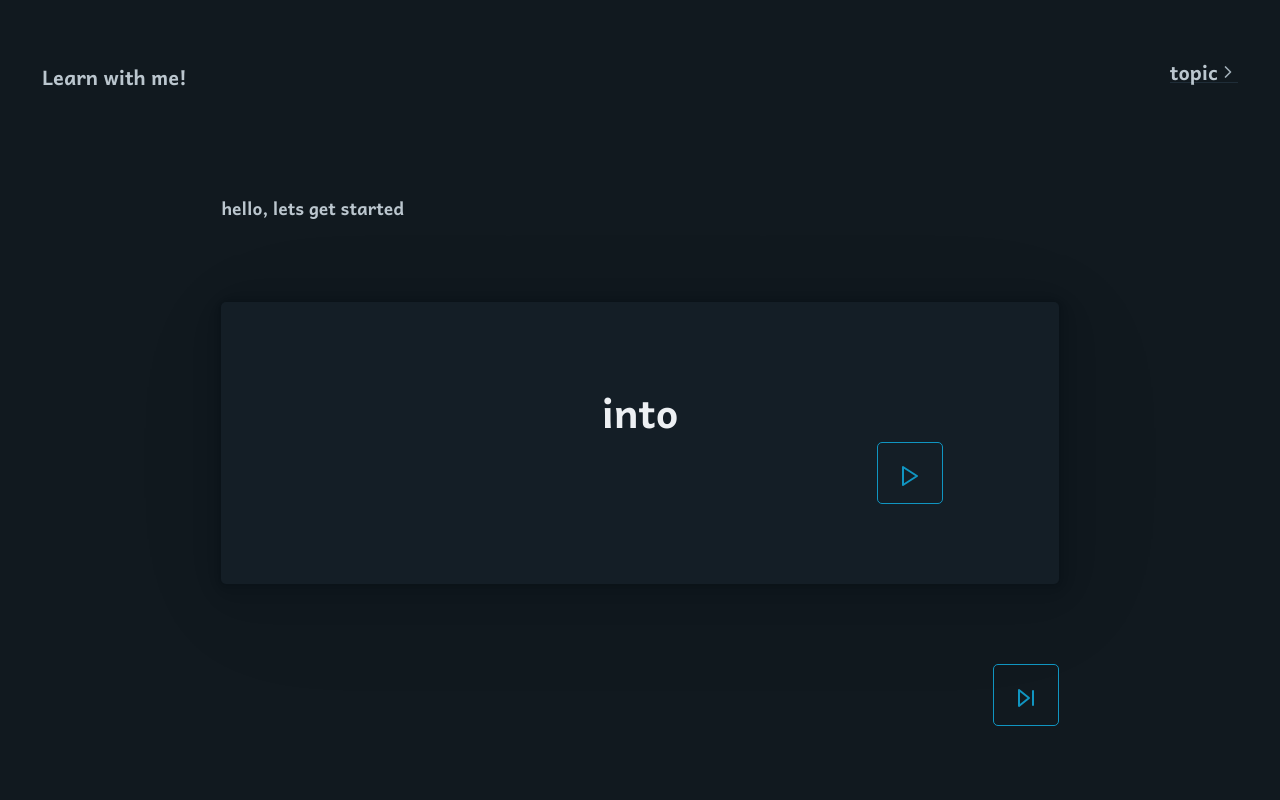
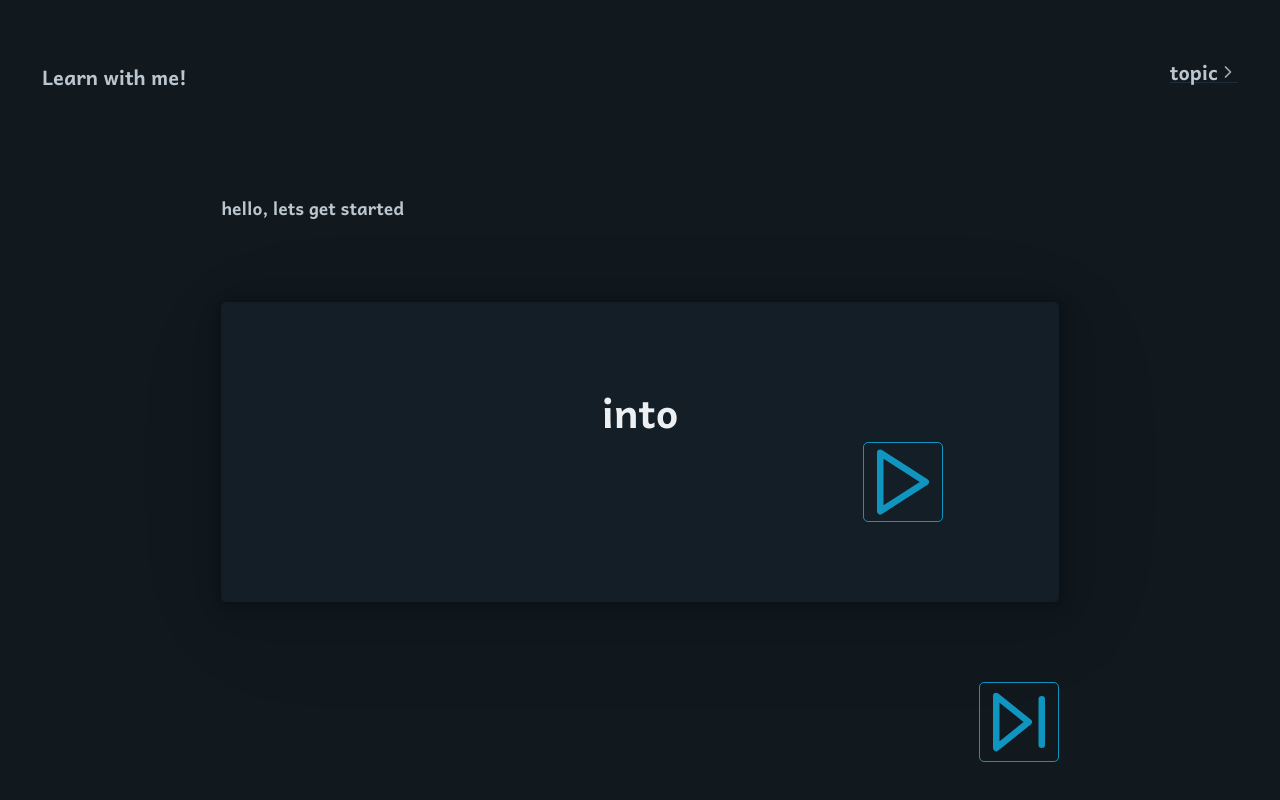
Before and after one commit to sn0n/learnwithme.app, a plain HTML site: page index.html in a window 1280 px wide. Drawn offline with Linux system fonts and the light colour scheme.

Commit message:
fa fa fa fixxxxxes

```diff
--- a/css/style.css
+++ b/css/style.css
@@ -1,6 +1,7 @@
 @font-face {
     font-family: 'Andika';
     src: url('../fonts/Andika-Bold.woff2') format('woff2');
+    font-display: swap;
   }
 
   body {
@@ -12,7 +13,12 @@
     font-family: 'Andika';
   }
 
-
+.outline {
+  width: 4em;
+  height: 4em;
+  padding: 0px;
+  margin: 0px;
+}
 
   .glow {
     color: #fff;
--- a/index.html
+++ b/index.html
@@ -38,7 +38,7 @@
     <article>
       <h1 id="theWord" style="text-align: center; margin: auto;" onclick="playAudio()"></h1>
       <div style="width: 90%; text-align: right;">
-        <span role="button" class="outline" onclick="playAudio()"><img src="./images/play.svg" alt="play" /></span>
+        <span role="button" class="outline" onclick="playAudio()"><img src="./images/play.svg" alt="play"  width="100%" height="100%" /></span>
         <audio id="voiceBox"></audio>
       </div>
     </article>
@@ -46,7 +46,7 @@
 
     <div class="refresh" style="width: 100%; text-align: right;">
       <span role="button" class="outline" onClick='nextWord()'><img src="./images/skip-forward.svg"
-          alt="next" /></span>
+          alt="next" width="100%" height="100%" /></span>
       </div>
 
   </main>
```
